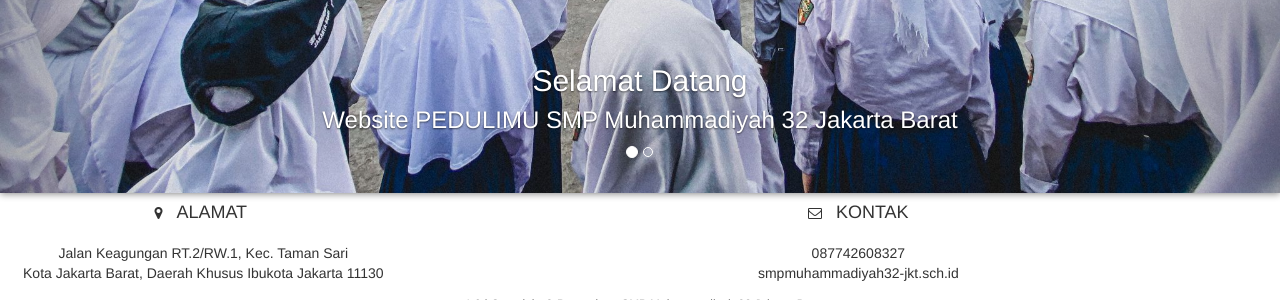
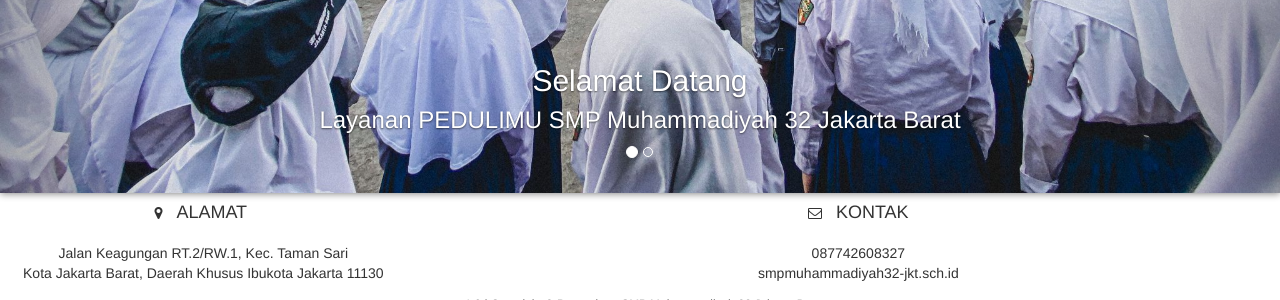
Before and after one commit to ainrah/pengaduan-SMPMuh32, a PHP site: page / in a window 1280 px wide. Shown: the part 841-1141 px from the top of the page. Run offline with PHP 8.4, Linux system fonts and the light colour scheme; some libraries are stand-ins or nearby versions; some web fonts are replaced.

Commit message:
Layanan PEDULIMU SMP Muhammadiyah 32 Jakarta Barat

```diff
--- a/index.php
+++ b/index.php
@@ -150,7 +150,7 @@
                 <img src="images/header_02.jpg" alt="...">
                 <div class="carousel-caption welcome">
                     <h2 class="animated bounceInRight">Selamat Datang</h2>
-                    <h3 class="animated bounceInLeft">Website PEDULIMU SMP Muhammadiyah 32 Jakarta Barat</h3>
+                    <h3 class="animated bounceInLeft">Layanan PEDULIMU SMP Muhammadiyah 32 Jakarta Barat</h3>
                 </div>
             </div>
             <div class="item">
```
